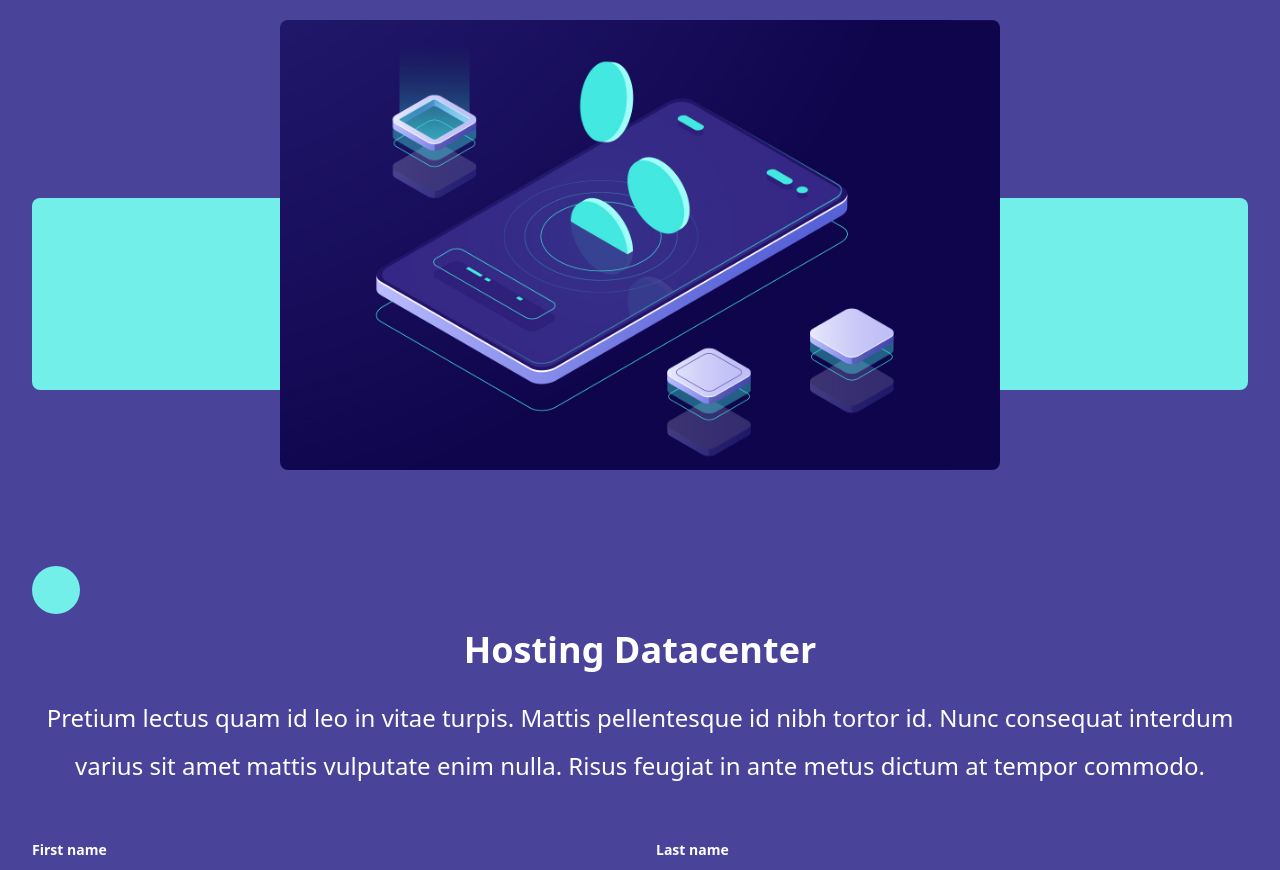
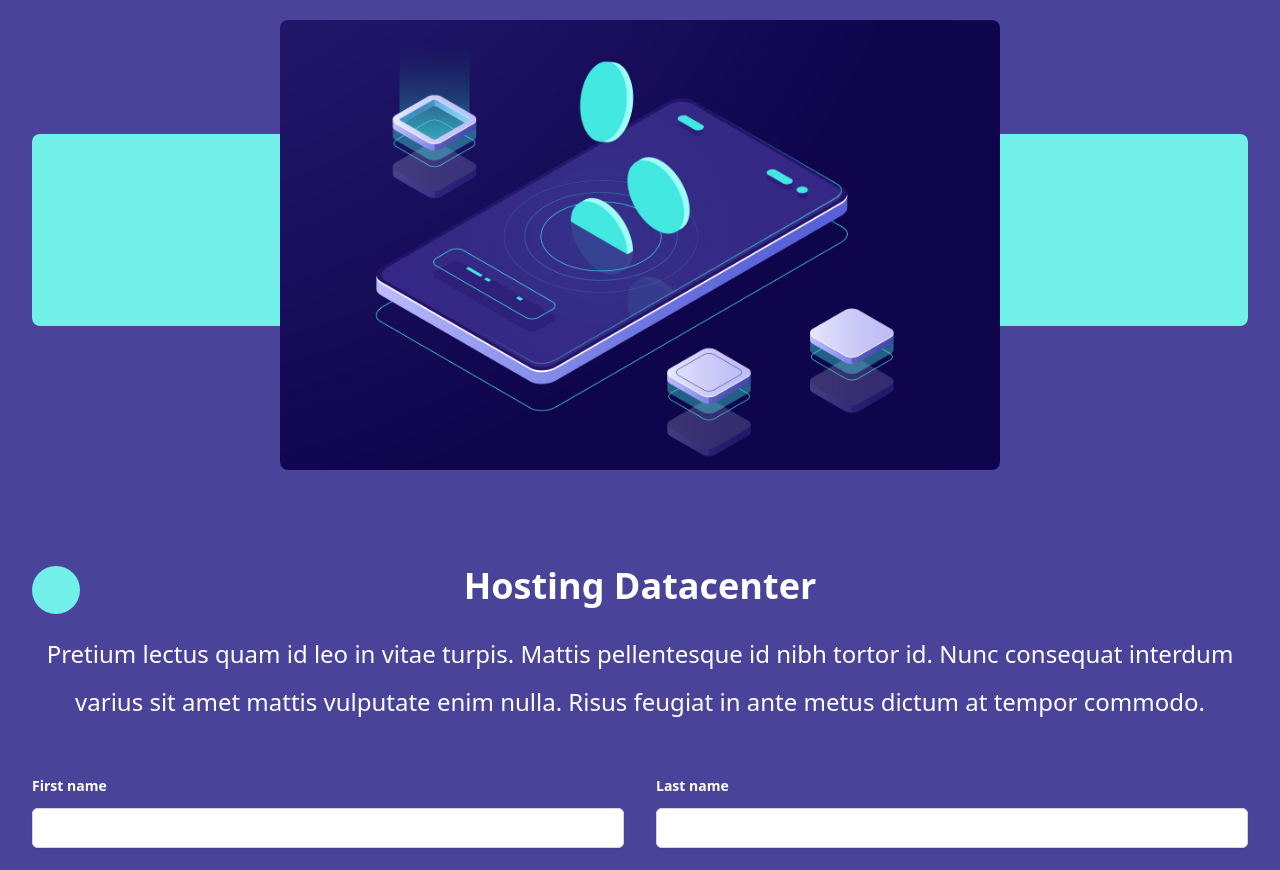
Before and after one commit to ktra99/e164, a Next.js app: page / in a window 1280 px wide. Shown: the part 2700-3570 px from the top of the page. Built offline with nearby package versions, Linux system fonts and the light colour scheme.

Commit message:
adjust pos

```diff
--- a/src/pages/index.tsx
+++ b/src/pages/index.tsx
@@ -168,7 +168,7 @@ export default function Home() {
           className="mt-24 w-[45rem] mx-auto rounded-lg relative z-10"
         />
         <div className="w-12 h-12 rounded-full bg-[#72EFE9] top-24 relative z-20 lg:block hidden" />
-        <div className="bg-[#72EFE9] h-48 w-full -mt-80 rounded-lg relative" />
+        <div className="bg-[#72EFE9] h-48 w-full -mt-96 rounded-lg relative" />
         <div className="mt-48 py-12">
           <h2 className="text-white text-4xl font-bold text-center">
             Hosting Datacenter
```
